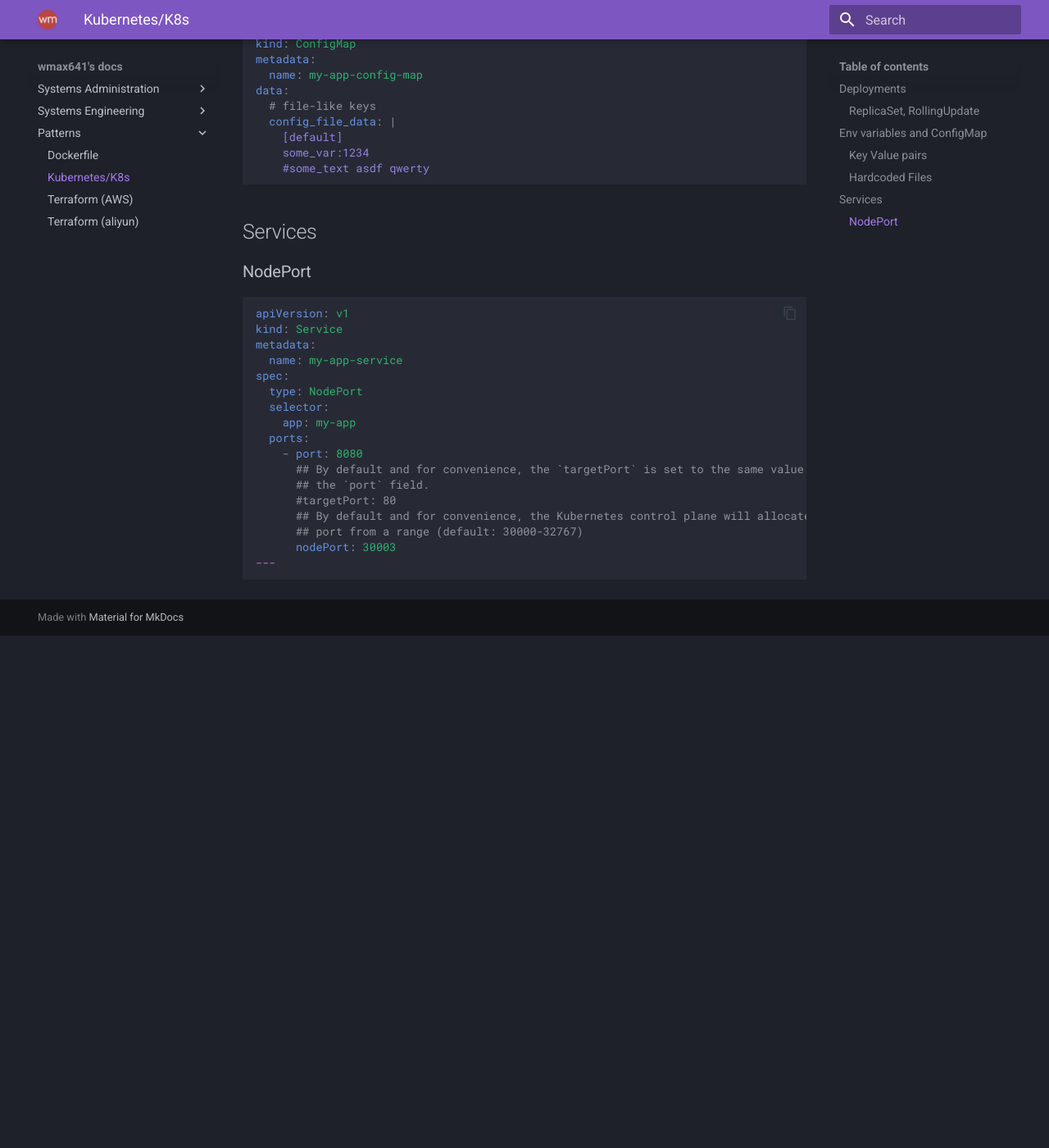
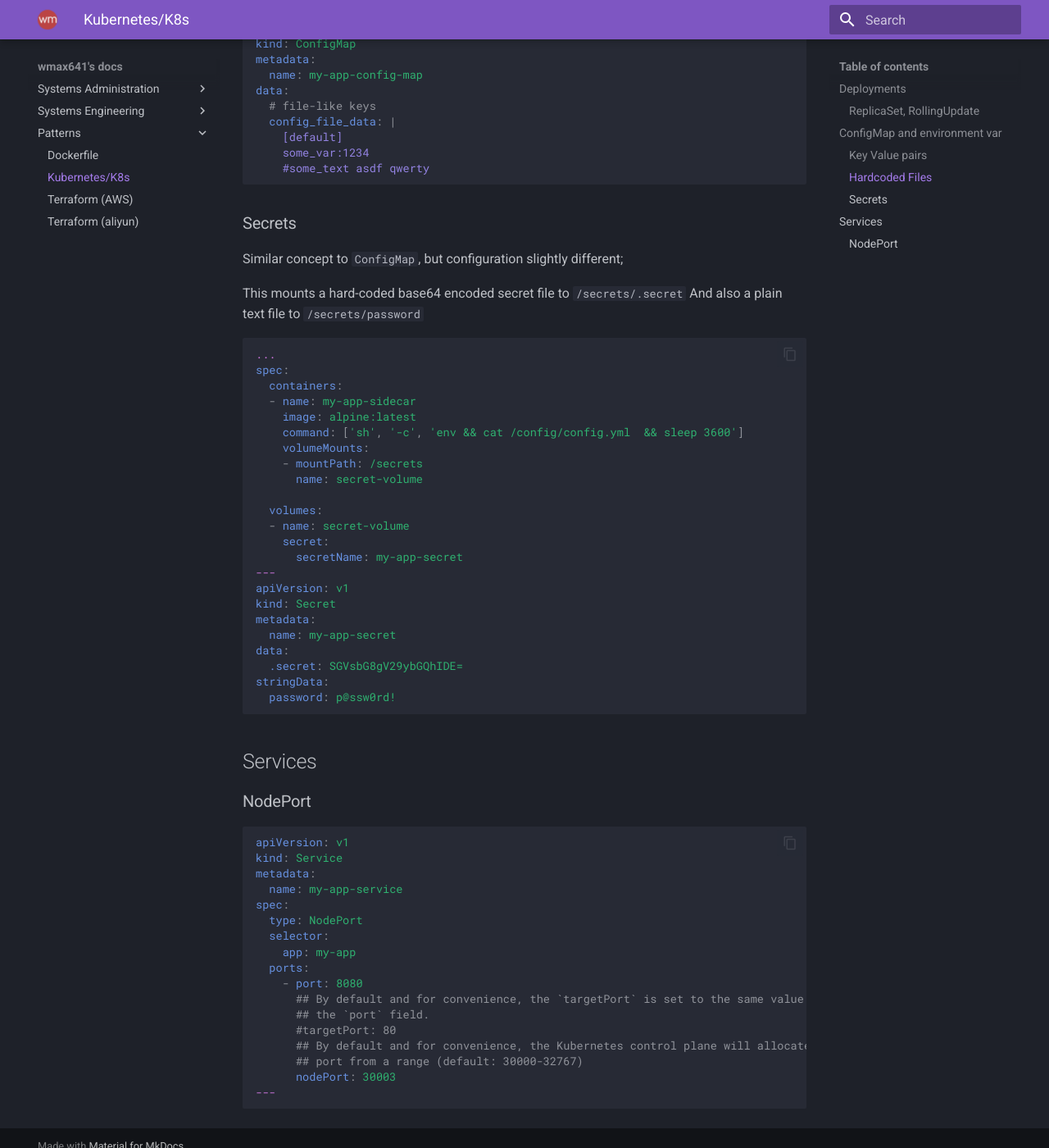
Before and after one commit to wmax641/personal-docs, an MkDocs documentation site: the page built from docs/patterns/k8s.md, in a window 1280 px wide and 1400 px high, scrolled down 2185 px. Shown: the whole window at 82% size. Built offline with MkDocs 1.6.1 and Material for MkDocs 9.7.7, drawn with Linux system fonts in a browser that asks for light colours; before the commit the page ends 2960 px from its top, so only the background shows below that; some of the changed text lies outside the part shown.

Commit message:
fix typo

````diff
--- a/docs/patterns/k8s.md
+++ b/docs/patterns/k8s.md
@@ -34,7 +34,7 @@ spec:
       maxSurge: 1
       maxUnavailable: 1
 ```
-## Env variables and ConfigMap
+## ConfigMap and environment var
 ### Key Value pairs
 Includes declaration:
 
@@ -105,6 +105,39 @@ data:
     some_var:1234
     #some_text asdf qwerty
 ```
+### Secrets
+Similar concept to `ConfigMap`, but configuration slightly different;
+
+This mounts a hard-coded base64 encoded secret file to `/secrets/.secret`
+And also a plain text file to `/secrets/password`
+```yaml
+...
+spec:
+  containers:
+  - name: my-app-sidecar
+    image: alpine:latest
+    command: ['sh', '-c', 'env && cat /config/config.yml  && sleep 3600']
+    volumeMounts:
+    - mountPath: /secrets
+      name: secret-volume
+
+  volumes:
+  - name: secret-volume
+    secret:
+      secretName: my-app-secret
+---
+apiVersion: v1
+kind: Secret
+metadata:
+  name: my-app-secret
+data:
+  .secret: SGVsbG8gV29ybGQhIDE=
+stringData:
+  password: p@ssw0rd!
+
+```
+
+
 ## Services
 ### NodePort
 ```yaml
````
Also changed, not shown: docs/sysadmin/shell_cheatsheet.md (+1 -1 lines), docs/syseng/k8s.md (+8 -0 lines).
